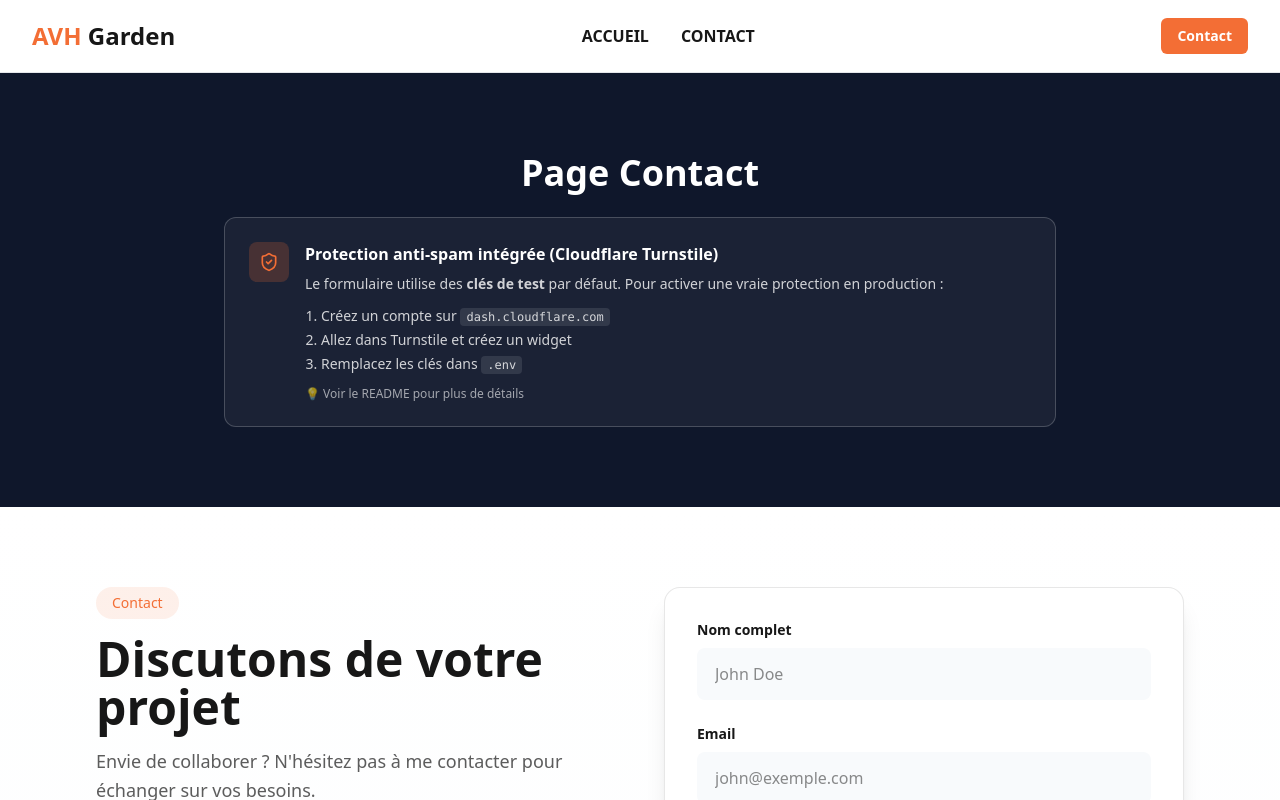
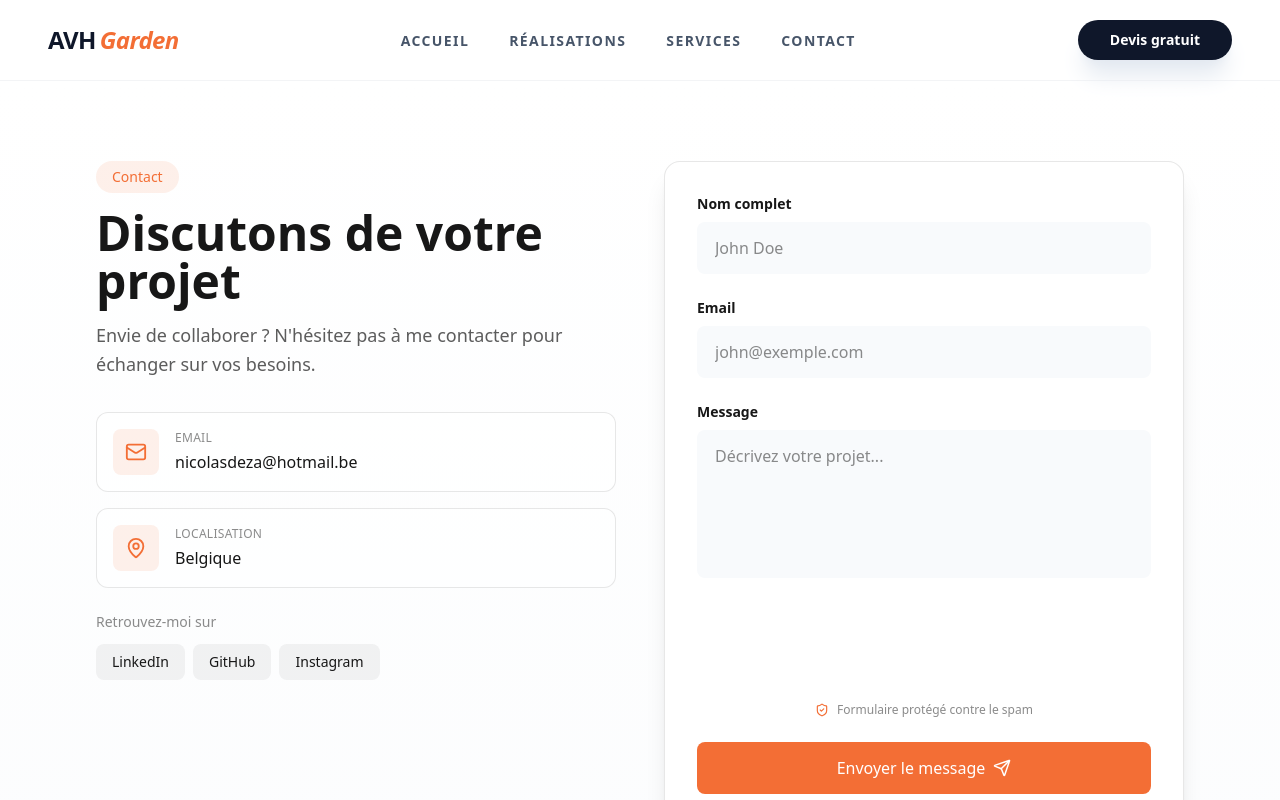
Before and after one commit to NicolasDeza/avhgarden, a Nuxt app: page /contact in a window 1280 px wide. Shown: the top 800 px of the page. Built offline with nearby package versions, Linux system fonts and the light colour scheme.

Commit message:
Ajout sticky effet

```diff
--- a/app/components/AppHeader.vue
+++ b/app/components/AppHeader.vue
@@ -12,6 +12,13 @@ const closeMenu = () => {
   isMenuOpen.value = false;
 };
 
+// Gestion du scroll pour l'opacité du header
+const isScrolled = ref(false);
+
+const handleScroll = () => {
+  isScrolled.value = window.scrollY > 90;
+};
+
 // Fermer le menu avec la touche Escape (accessibilité)
 const handleKeydown = (event) => {
   if (event.key === "Escape" && isMenuOpen.value) {
@@ -21,150 +28,116 @@ const handleKeydown = (event) => {
 
 onMounted(() => {
   document.addEventListener("keydown", handleKeydown);
+  window.addEventListener("scroll", handleScroll);
+  handleScroll(); // Vérifier la position initiale
 });
 
 onUnmounted(() => {
   document.removeEventListener("keydown", handleKeydown);
+  window.removeEventListener("scroll", handleScroll);
 });
 </script>
 
 <template>
   <header
-    class="sticky top-0 z-50 w-full py-1 bg-primary-bg text-foreground border-b border-gray-200 transition-colors"
+    :class="[
+      'sticky top-0 z-50 w-full backdrop-blur-md border-b border-gray-100 transition-all duration-300',
+      isScrolled ? 'bg-white/80' : 'bg-white'
+    ]"
   >
     <nav
-      class="max-w-[1440px] mx-auto px-4 sm:px-6 lg:px-8 h-16 flex items-center justify-between"
+      class="max-w-[1440px] mx-auto px-6 lg:px-12 h-20 flex items-center justify-between"
       aria-label="Navigation principale"
     >
-      <!-- Logo -->
-      <h1>
+      <div class="flex-shrink-0">
         <NuxtLink
           to="/"
-          class="text-2xl font-bold"
+          class="group flex items-center gap-1 text-2xl font-extrabold tracking-tight transition"
           aria-label="Retour à l'accueil"
           @click="closeMenu"
         >
-          <span class="text-primary">AVH</span>
-          <span class="text-foreground"> Garden</span>
+          <span class="text-slate-900 group-hover:text-primary transition-colors">AVH</span>
+          <span class="text-primary italic">Garden</span>
         </NuxtLink>
-      </h1>
+      </div>
 
-      <!-- Navigation desktop -->
-      <!-- Position: mx-auto (centré) | mr-auto ml-8 (collé au logo) | ml-auto mr-8 (collé à droite) -->
-      <ul class="hidden md:flex items-center gap-8 font-semibold uppercase">
-        <li>
+      <ul class="hidden md:flex items-center gap-10">
+        <li
+v-for="item in [
+          { name: 'Accueil', to: '/' },
+          { name: 'Réalisations', to: '/realisations' },
+          { name: 'Services', to: '/services' },
+          { name: 'Contact', to: '/contact' }
+        ]" :key="item.to">
           <NuxtLink
-            to="/"
-            class="hover:text-primary transition"
+            :to="item.to"
+            class="relative text-sm font-bold uppercase tracking-widest text-slate-600 hover:text-primary transition-all duration-300 after:content-[''] after:absolute after:-bottom-1 after:left-0 after:h-0.5 after:w-0 after:bg-primary after:transition-all hover:after:w-full"
           >
-            Accueil
-          </NuxtLink>
-        </li>
-
-
-        <li>
-          <NuxtLink
-            to="/contact"
-            class="hover:text-primary transition"
-          >
-            Contact
+            {{ item.name }}
           </NuxtLink>
         </li>
       </ul>
 
-      <!-- Actions -->
-      <div class="flex items-center gap-3">
-        <!-- CTA desktop -->
+      <div class="flex items-center gap-5">
         <NuxtLink
           to="/contact"
-          class="hidden sm:inline-flex items-center justify-center rounded-md bg-primary px-4 py-2 text-sm font-semibold text-white hover:scale-105 hover:bg-primary-hover transition"
+          class="hidden sm:inline-flex items-center justify-center rounded-full bg-slate-900 px-8 py-2.5 text-sm font-bold text-white shadow-xl shadow-slate-200 hover:bg-primary hover:shadow-primary/30 hover:-translate-y-0.5 transition-all duration-300"
         >
-          Contact
+          Devis gratuit
         </NuxtLink>
 
-        <!-- Hamburger mobile -->
         <button
           type="button"
-          class="md:hidden h-9 w-9 rounded-md hover:bg-gray-100 flex items-center justify-center transition-colors"
+          class="md:hidden flex h-10 w-10 items-center justify-center rounded-xl bg-gray-50 text-slate-900 hover:bg-gray-100 transition-all"
           :aria-label="isMenuOpen ? 'Fermer le menu' : 'Ouvrir le menu'"
           :aria-expanded="isMenuOpen"
-          aria-controls="mobile-menu"
           @click="toggleMenu"
         >
-          <svg
-            v-if="!isMenuOpen"
-            xmlns="http://www.w3.org/2000/svg"
-            class="h-5 w-5 text-gray-700"
-            fill="none"
-            viewBox="0 0 24 24"
-            stroke="currentColor"
-            aria-hidden="true"
-          >
-            <path
-              stroke-linecap="round"
-              stroke-linejoin="round"
-              stroke-width="2"
-              d="M4 6h16M4 12h16M4 18h16"
-            />
-          </svg>
-
-          <svg
-            v-else
-            xmlns="http://www.w3.org/2000/svg"
-            class="h-5 w-5 text-gray-700"
-            fill="none"
-            viewBox="0 0 24 24"
-            stroke="currentColor"
-            aria-hidden="true"
-          >
-            <path
-              stroke-linecap="round"
-              stroke-linejoin="round"
-              stroke-width="2"
-              d="M6 18L18 6M6 6l12 12"
-            />
-          </svg>
+          <div class="relative w-5 h-5">
+            <span :class="['absolute h-0.5 w-5 bg-current transform transition-all duration-300', isMenuOpen ? 'rotate-45 top-2' : 'top-1']"/>
+            <span :class="['absolute h-0.5 w-5 bg-current top-2 transition-all duration-300', isMenuOpen ? 'opacity-0' : 'opacity-100']"/>
+            <span :class="['absolute h-0.5 w-5 bg-current transform transition-all duration-300', isMenuOpen ? '-rotate-45 top-2' : 'top-3']"/>
+          </div>
         </button>
       </div>
     </nav>
 
-    <!-- Menu mobile -->
     <Transition
-      enter-active-class="transition duration-200 ease-out"
-      enter-from-class="opacity-0 -translate-y-2"
+      enter-active-class="transition duration-300 ease-out"
+      enter-from-class="opacity-0 -translate-y-4"
       enter-to-class="opacity-100 translate-y-0"
-      leave-active-class="transition duration-150 ease-in"
+      leave-active-class="transition duration-200 ease-in"
       leave-from-class="opacity-100 translate-y-0"
-      leave-to-class="opacity-0 -translate-y-2"
+      leave-to-class="opacity-0 -translate-y-4"
     >
       <div
         v-if="isMenuOpen"
         id="mobile-menu"
-        class="absolute top-16 left-0 right-0 md:hidden bg-primary-bg border-t border-gray-200 shadow-lg"
-        role="region"
-        aria-label="Menu de navigation mobile"
+        class="absolute top-full left-0 right-0 md:hidden bg-white border-b border-gray-100 shadow-2xl overflow-hidden"
       >
-        <ul class="flex flex-col px-4 py-4 gap-2 text-sm font-medium">
-          <li>
-            <NuxtLink to="/" class="block py-2" @click="closeMenu">
-              Accueil
+        <ul class="flex flex-col p-6 gap-3">
+          <li
+v-for="item in [
+            { name: 'Accueil', to: '/' },
+            { name: 'Réalisations', to: '/realisations' },
+            { name: 'Services', to: '/services' },
+            { name: 'Contact', to: '/contact' }
+          ]" :key="item.to">
+            <NuxtLink
+              :to="item.to"
+              class="block py-3 px-4 rounded-xl text-base font-semibold text-slate-800 hover:bg-gray-50 hover:text-primary transition-all"
+              @click="closeMenu"
+            >
+              {{ item.name }}
             </NuxtLink>
           </li>
-
-          <li>
-            <NuxtLink to="/contact" class="block py-2" @click="closeMenu">
-              Contact
-            </NuxtLink>
-          </li>
-
-          <!-- CTA mobile -->
-          <li class="pt-2">
+          <li class="pt-4 border-t border-gray-50">
             <NuxtLink
               to="/contact"
-              class="inline-flex w-full justify-center rounded-md bg-primary px-4 py-2 text-sm font-medium text-white hover:bg-primary-hover transition"
+              class="flex w-full items-center justify-center rounded-xl bg-primary py-4 text-sm font-bold text-white shadow-lg shadow-primary/20"
               @click="closeMenu"
             >
-              Contact
+              Demander un devis
             </NuxtLink>
           </li>
         </ul>
--- a/app/pages/contact.vue
+++ b/app/pages/contact.vue
@@ -1,5 +1,4 @@
 <script setup>
-import { ShieldCheck } from "lucide-vue-next"
 
 const canonical = useCanonical();
 
@@ -35,46 +34,7 @@ useSeoMeta({
 </script>
 <template>
   <div>
-    <!-- Div à retirer, uniquement présente pour info -->
-    <!-- Info développeur : Anti-spam (en haut, fond bleu permanent) -->
-    <div class="w-full bg-[#0F172B] py-16 sm:py-20">
-      <div class="max-w-4xl mx-auto px-4 sm:px-6 lg:px-8">
-        <p class="text-3xl sm:text-4xl text-center font-bold text-white mb-6">
-          Page Contact
-        </p>
-        <div
-          class="p-6 rounded-xl bg-white/5 border border-white/20"
-        >
-        <div class="flex items-start gap-4">
-          <div
-            class="flex h-10 w-10 shrink-0 items-center justify-center rounded-lg bg-primary/20 text-primary"
-          >
-            <ShieldCheck :size="20" />
-          </div>
-          <div>
-            <h3 class="font-semibold text-white mb-2">
-              Protection anti-spam intégrée (Cloudflare Turnstile)
-            </h3>
-            <p class="text-sm text-white/80 mb-3">
-              Le formulaire utilise des <strong>clés de test</strong> par
-              défaut. Pour activer une vraie protection en production :
-            </p>
-            <ol class="text-sm text-white/80 space-y-1 ml-4 list-decimal">
-              <li>Créez un compte sur <code class="px-1.5 py-0.5 rounded bg-white/10 text-xs">dash.cloudflare.com</code></li>
-              <li>Allez dans Turnstile et créez un widget</li>
-              <li>
-                Remplacez les clés dans
-                <code class="px-1.5 py-0.5 rounded bg-white/10 text-xs">.env</code>
-              </li>
-            </ol>
-            <p class="text-xs text-white/60 mt-3">
-              💡 Voir le README pour plus de détails
-            </p>
-          </div>
-        </div>
-      </div>
-    </div>
-  </div>
+
 
     <ContactForm />
   </div>
```
